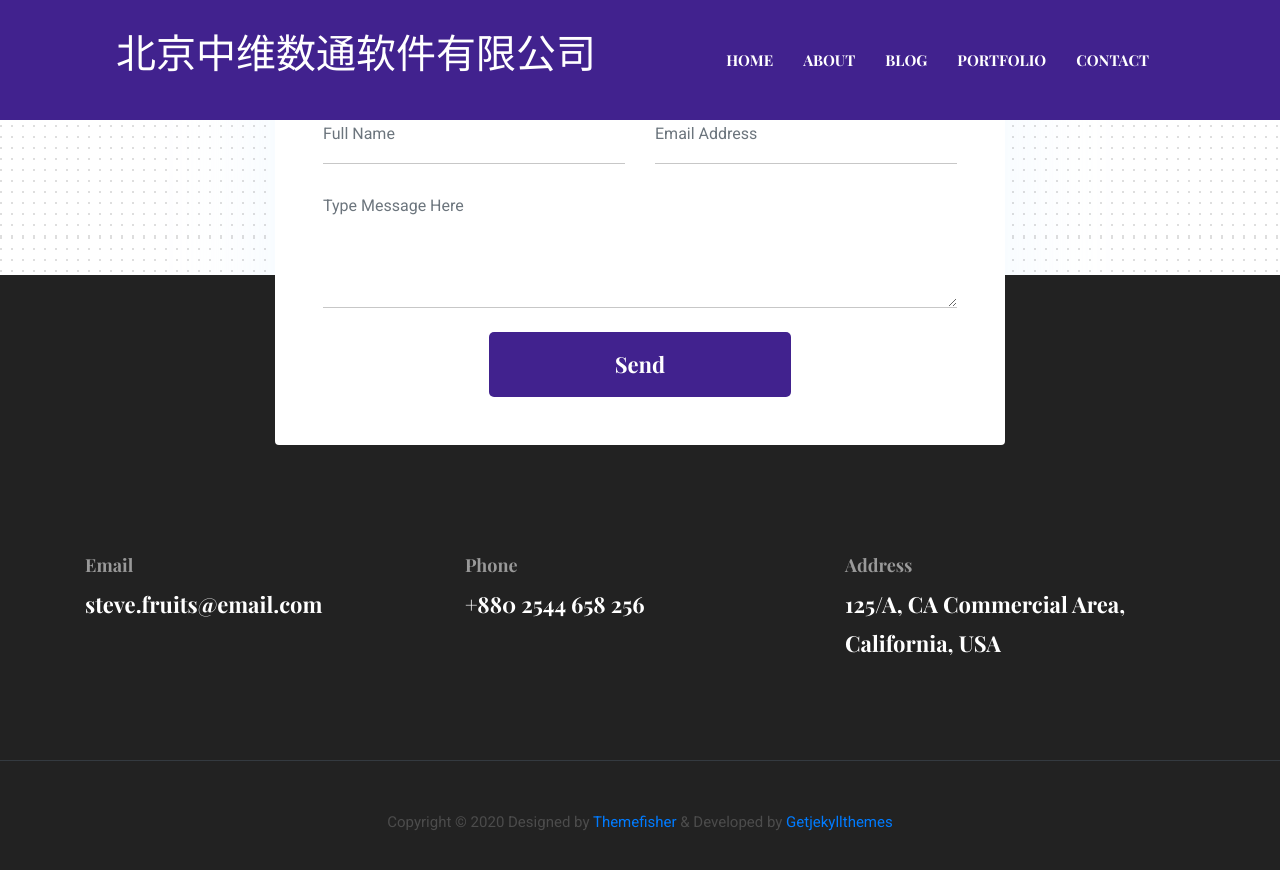
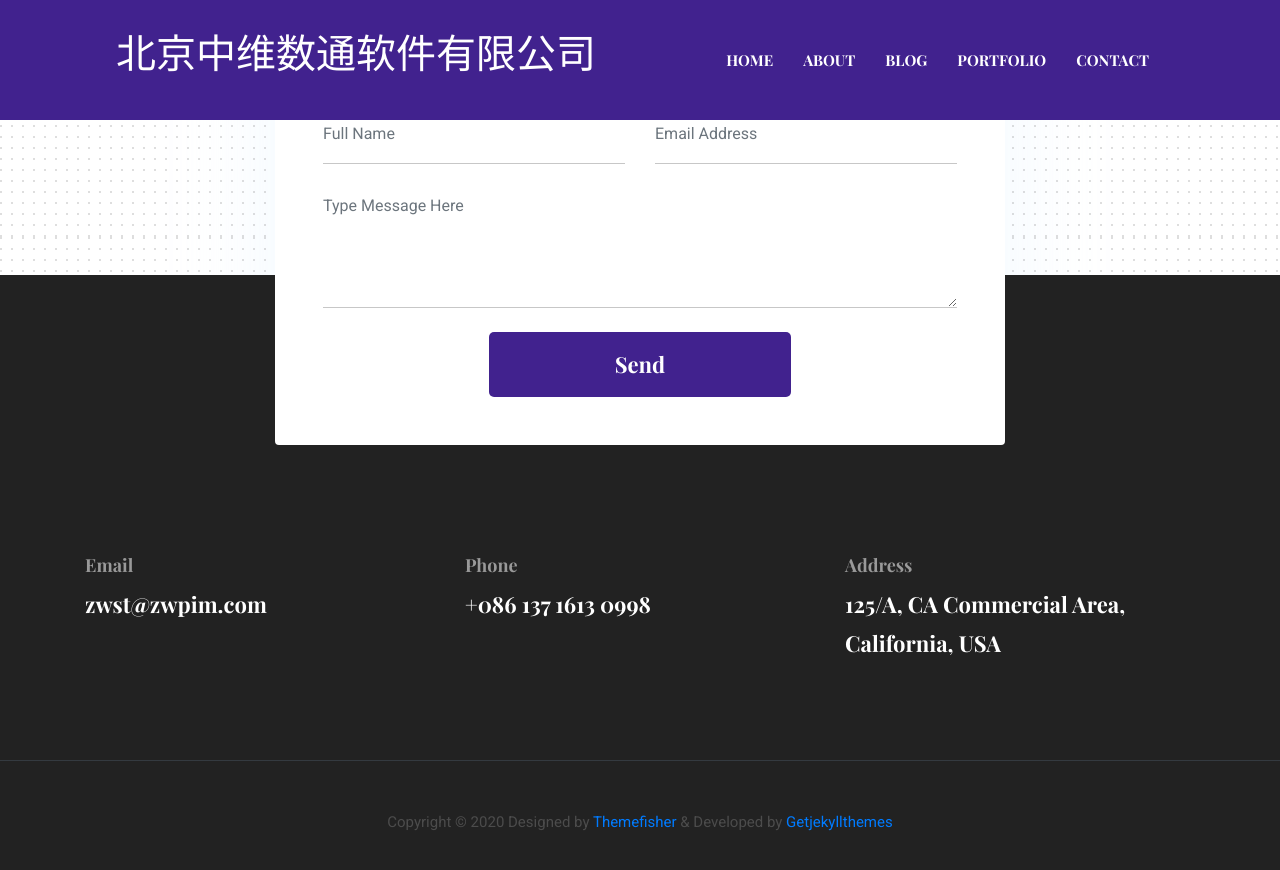
Before and after one commit to zwpim/zwpim.github.io, a Jekyll site: the page built from index.html, in a window 1280 px wide and 900 px high, scrolled down 6590 px. Shown: the top 870 px of the window. Built offline with Jekyll 4.4.1, drawn with Linux system fonts in a browser that asks for light colours.

Commit message:
Update settings.yml

```diff
--- a/_data/settings.yml
+++ b/_data/settings.yml
@@ -4,9 +4,9 @@
 title: 北京中维数通软件有限公司
 logo:
 author: 北京中维数通软件有限公司
-description: this is meta description
-email: steve.fruits@email.com
-phone: +880 2544 658 256
+description: 北京中维数通软件有限公司官网
+email: zwst@zwpim.com
+phone: +086 137 1613 0998
 address: 125/A, CA Commercial Area, California, USA
 copyright: Copyright &copy; 2020 Designed by [Themefisher](https://themefisher.com) & Developed by [Getjekyllthemes](https://getjekyllthemes.com)
 
```
